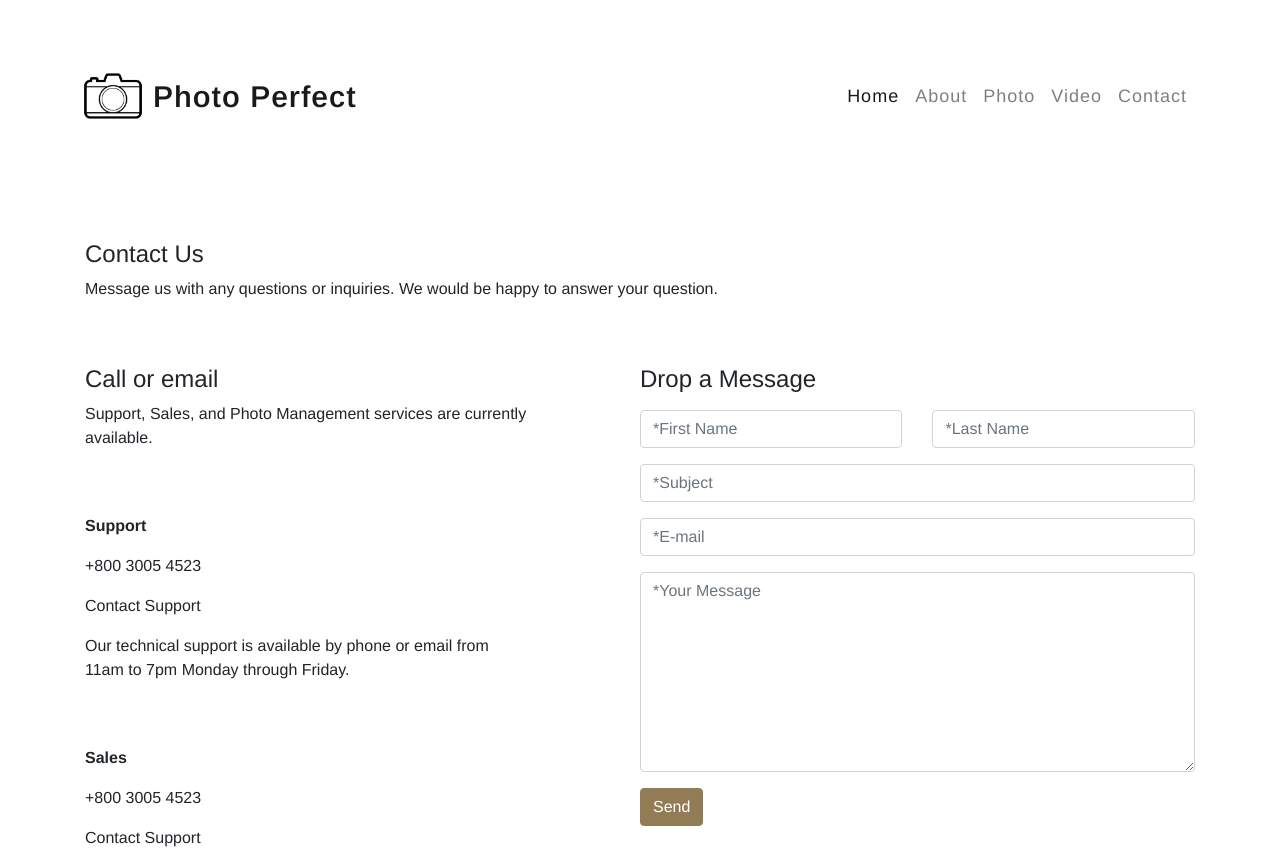
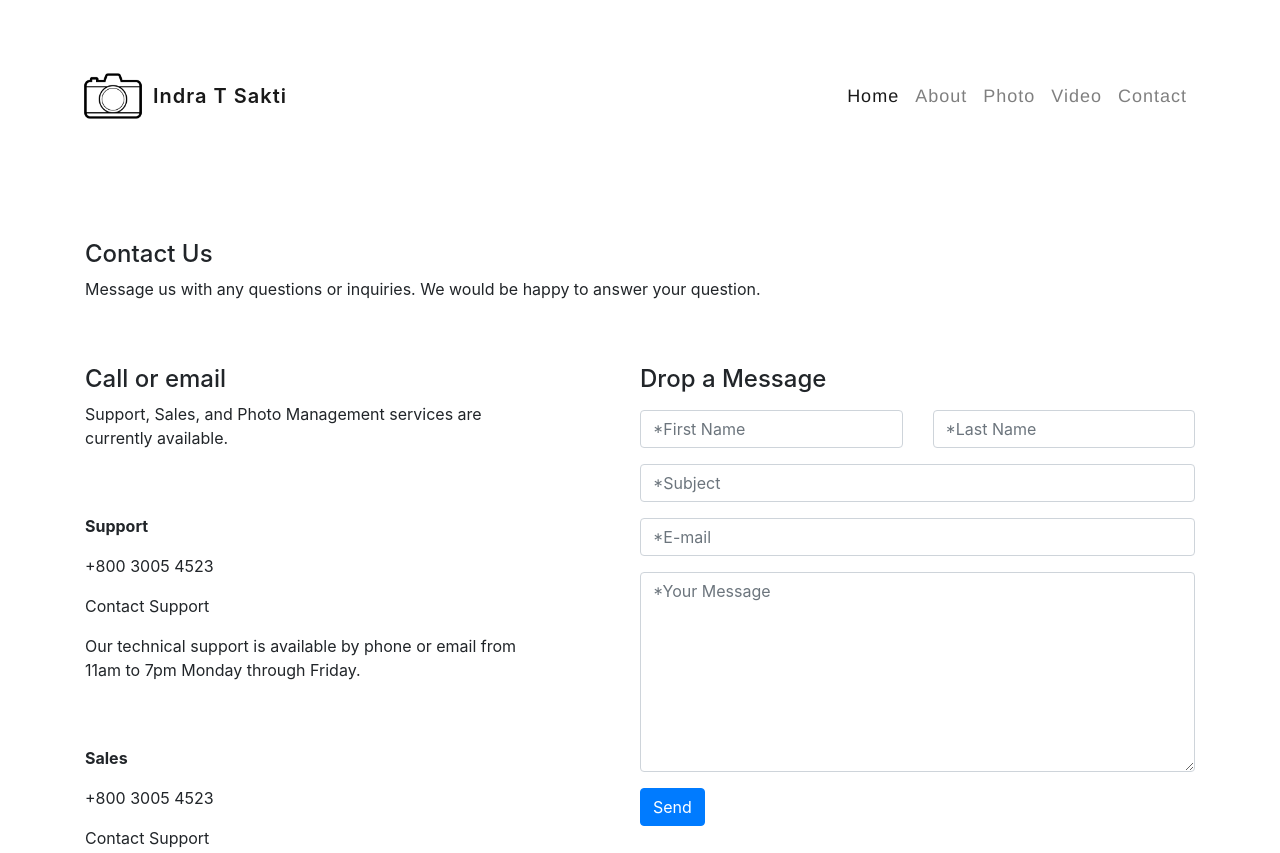
Before and after one commit to indratsakti/indratsakti.github.io, a plain HTML site: page contact.html in a window 1280 px wide. Shown: the top 853 px of the page. Drawn offline with nearby package versions, Linux system fonts and the light colour scheme.

Commit message:
edit semua

```diff
--- a/contact.html
+++ b/contact.html
@@ -4,19 +4,21 @@
     <meta charset="UTF-8">
     <meta http-equiv="X-UA-Compatible" content="IE=edge">
     <meta name="viewport" content="width=device-width, initial-scale=1">
-    <title>Contact - Photo Perfect</title>
-    <meta name="description" content="Your contact page description"/>
+    <title>Contact - Indra T Sakti</title>
+    <meta name="description" content="web static "/>
     <link href="https://fonts.googleapis.com/css?family=Arimo:400,600,700" rel="stylesheet">
     <link href="https://maxcdn.bootstrapcdn.com/font-awesome/latest/css/font-awesome.min.css" rel="stylesheet">
     <link rel="shortcut icon" type="image/png" href="images/favicon.png">
     <link href="styles/main.css" rel="stylesheet">
+    <link rel="stylesheet" href="styles/bootstrap.min.css" integrity="sha384-/Y6pD6FV/Vv2HJnA6t+vslU6fwYXjCFtcEpHbNJ0lyAFsXTsjBbfaDjzALeQsN6M" crossorigin="anonymous">
+    <link href="https://cdnjs.cloudflare.com/ajax/libs/ekko-lightbox/5.3.0/ekko-lightbox.css" rel="stylesheet">
   </head>
   <body id="top">
     <div class="page">
       <header>
         <div class="pp-header">
           <nav class="navbar navbar-expand-lg navbar-light">
-            <div class="container"><a href="index.html"><img src="images/favicon.png"></a><a class="navbar-brand" href="index.html">Photo Perfect</a>
+            <div class="container"><a href="index.html"><img src="images/favicon.png"></a><a class="navbar-brand" href="index.html">Indra T Sakti</a>
               <button class="navbar-toggler" type="button" data-toggle="collapse" data-target="#navbarNavAltMarkup" aria-controls="navbarNavAltMarkup" aria-expanded="false" aria-label="Toggle navigation"><span class="navbar-toggler-icon"></span></button>
               <div class="collapse navbar-collapse" id="navbarNavAltMarkup">
                 <ul class="navbar-nav ml-auto">
```
Also changed, not shown: about.html (+5 -3 lines), index.html (+1 -15 lines), photo.html (+3 -3 lines), video.html (+3 -3 lines). Lines whose indentation alone changed are shown as unchanged.
